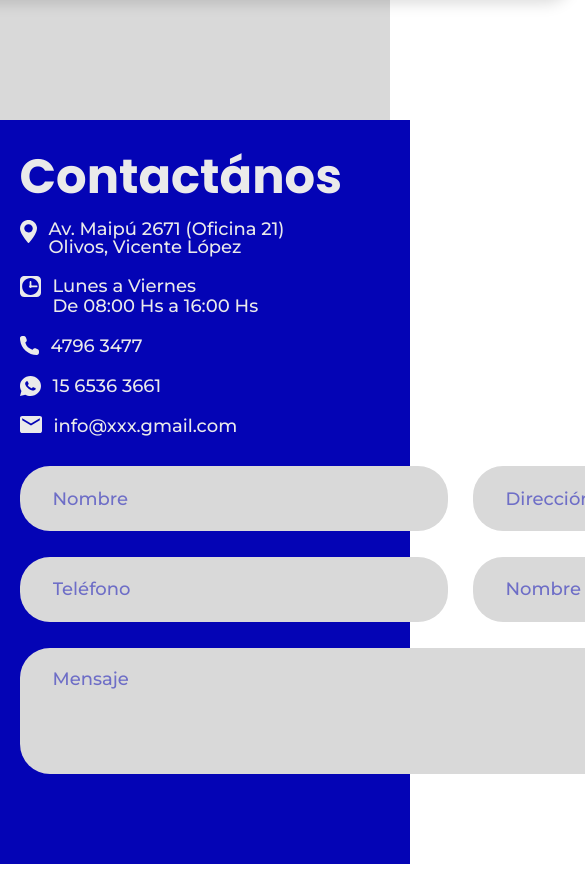
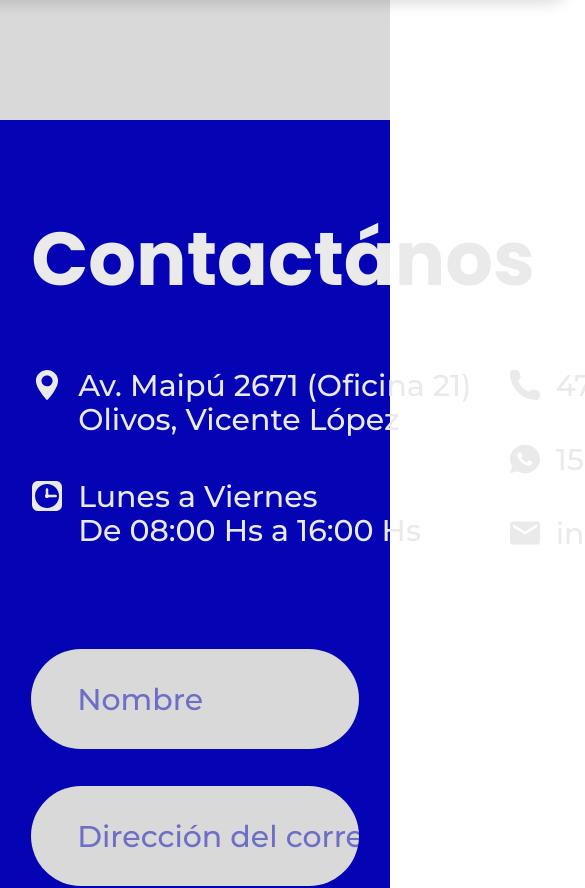
Before and after one commit to Gianva23/Estudio_PIMSI, a React (Create React App) app: page / in a window 390 px wide. Shown: the part 7000-7888 px from the top of the page, 585 px wide, since content can reach past the window. Before the commit the page ends 7864 px from the top, so only its background shows below. Built offline with nearby package versions, Linux system fonts and the light colour scheme.

Commit message:
footer 1080

```diff
--- a/src/sections/Footer/Footer.css
+++ b/src/sections/Footer/Footer.css
@@ -10,16 +10,19 @@
     font-family: 'Montserrat-Medium';
     src: url('../../assets/fonts/Montserrat/Montserrat-Medium.ttf') format('truetype');
 }
-.container-footer{
+.footer{
     height: auto;
     min-height: 625px;
     width: 100%;
     background-color: #0404B5;
+    width: 100%;
+}
+.container-footer{
+    max-width: 1500px;
+    margin: 0 auto;
 }
 .flex-footer-top{
-    display: flex;
-    justify-content: space-evenly;
-    padding: 5% 0 1.73% 0;
+    padding: 5% 0 1.73% 5.5%;
     gap: 2%;
 }
 .contact-title{
@@ -28,33 +31,25 @@
     line-height: 4.625rem;  /* 74px */
     color: #EAEAEA;
     padding: 0;/* 5% 5% 1.73% 5% */
-    width: 271px;
 }
 .flex-footer-bottom{
     display: flex;
     align-items: flex-start;
-    justify-content: space-evenly;
-    gap: 2%;
+    gap: 8.9%;
     font-family: 'Montserrat-Medium';
-    padding: 0 0 5%;
-}
-@media (max-width: 1024px) {
-    .container-footer{
-        padding-left: 5%;
-    }
-    .flex-footer-top{
-        flex-direction: column;
-    }
-    .flex-footer-bottom {
-        flex-direction: column;
-        gap: 30px;
-    }
+    padding: 0 5.5% 5% 5.5%;
 }
 .footer-contact{
     display: flex;
     flex-direction: column;
     gap: 20px;
     color: #EAEAEA;
+    width: 275px;
+}
+.columna1, .columna2 {
+    display: flex;
+    flex-direction: column;
+    gap: 20px;
 }
 .contact{
     display: flex;
@@ -63,7 +58,7 @@
 }
 .contact-detail{
     display: flex;
-    gap: 12px;
+    gap: 15px;
     text-decoration: none;
     font-size: 1.125rem;  /* 18px */
     line-height: 1.25rem;  /* 20px */
@@ -74,6 +69,48 @@
 }
 .maps-detail{
     line-height: 1.125rem;  /* 24px */
+}
+@media (max-width: 1080px) {
+    .container-footer{
+        margin: 0;
+    }
+    .flex-footer-top{
+        flex-direction: column;
+        padding: 102px 0 73px 8%;
+    }
+    .contact-title{
+        font-size: 4.6875rem;  /* 75px */
+    }
+    .flex-footer-bottom {
+        flex-direction: column;
+        padding: 0 8% 102px 8%;
+        gap: 98px;
+    }
+    .footer-contact {
+        display: grid;
+        grid-template-columns: 1fr 1fr;
+        gap: 10%
+
+    }
+    .columna1 > div {
+        flex: 1;
+    }
+    .columna2 > div {
+        flex: 1;
+    }
+    .columna1, .columna2 {
+        gap: 40px;
+        min-width: 450px;
+    }
+    .contact-detail p{
+        font-size: 1.875rem;  /* 30px */
+        line-height: 2.125rem;  /* 34px */
+    }
+    .contact-detail svg{
+        width: 30px;
+        height: 30px;
+        padding: 1px;
+    }
 }
 a:visited,
 a:hover,
@@ -102,7 +139,8 @@ a:focus {
     height: auto;
 }
 .form-group {
-    width: 50%;
+    width: 100%;
+    height: 63px;
     display: flex;
 }
 input{
@@ -128,7 +166,7 @@ textarea {
     font-size: 1.125rem;    /* 18px */
     font-weight: 1.5rem;    /* 24px */
     background-color: #D9D9D9;
-    resize: vertical;
+    resize: none;
 }
 .boton-form {
     font-family: 'Montserrat-SemiBold';
@@ -157,3 +195,39 @@ textarea:focus {
     outline: 1px solid black;
 }
 */
+@media (max-width: 1080px) {
+    .footer-form {
+        width: 100%;
+        gap: 37px;
+    }
+    .container-form-group{
+        flex-direction: column;
+        gap: 37px;
+    }
+    .form-group {
+        height: 100px;
+    }
+    input{
+        width: 100%;
+        padding: 0;
+        padding-left: 46px;
+        border-radius: 50px;
+        font-size: 1.875rem;    /* 30px */
+    }
+    textarea {
+        height: 245px;
+        padding: 30px;
+        padding-left: 46px;
+        border-radius: 50px;
+        font-size: 1.875rem;    /* 30px */
+    }
+    .boton-form {
+        font-size: 1.875rem;    /* 30px */
+        font-weight: 1.25rem;    /* 20px */
+        /*box-shadow: 0 4px 25px rgba(4, 4, 226, 0.25);*/
+        width: 354px;
+        height: 64px;
+        border: 3.5px solid #EAEAEA;
+        border-radius: 60px;
+    }
+}
--- a/src/sections/Footer/Footer.jsx
+++ b/src/sections/Footer/Footer.jsx
@@ -7,13 +7,14 @@ import { ReactComponent as LogoMail } from '../../assets/images/Vector_Mail.svg'
 
 function Footer() {
     return (
+        <div className='footer'>
             <div className='container-footer'>
                 <div className='flex-footer-top'>
                     <p className='contact-title'>Contactános</p>
-                <div style={{width:'881px'}}></div>
                 </div>
                 <div className='flex-footer-bottom'>
                     <div className='footer-contact'>
+                        <div className='columna1'>
                             <div className='contact'>
                                 <a className='contact-detail'
                                     href="https://www.google.com/maps/place/Av. Maipú 2671, B1602 Vicente López, Provincia de Buenos Aires"
@@ -30,7 +31,8 @@ function Footer() {
                                     <p>{"Lunes a Viernes\nDe 08:00 Hs a 16:00 Hs"}</p>
                                 </a>
                             </div>
-
+                        </div>
+                        <div className='columna2'>
                             <div className='contact'>
                                 <a className='contact-detail'
                                     href="tel:5491147963477"
@@ -59,6 +61,7 @@ function Footer() {
                                 </a>
                             </div>
                         </div>
+                    </div>
                     <form className="footer-form">
                         <div className="container-form-group">
                             <div className="form-group">
@@ -71,7 +74,7 @@ function Footer() {
                         </div>
                         <div className="container-form-group">
                             <div className="form-group">
-                            <input type="tel" name="telefono" placeholder='Teléfono' />
+                                <input type="tel" pattern="[0-9]*" inputmode="numeric" name="telefono" placeholder='Teléfono'/>
                             </div>
 
                             <div className="form-group">
@@ -83,6 +86,7 @@ function Footer() {
                     </form>
                 </div>
             </div>
+        </div>
     );
 }
 
--- a/src/sections/Nav/Nav.css
+++ b/src/sections/Nav/Nav.css
@@ -11,7 +11,7 @@
     top: 0;
     left: 0;
     height: 112px;
-    width: 100vw;
+    width: 100%;
     padding: 0 5.5% 0 2.5%;
     box-sizing: border-box;
     background-color: #EAEAEA;
```
Also changed, not shown: 13 other files (tests, documents, lock files or other folders). Lines whose indentation alone changed are shown as unchanged.
